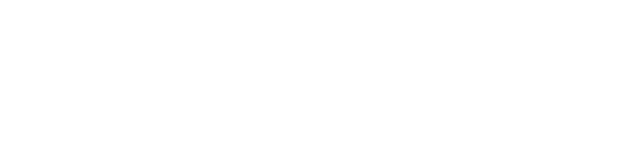
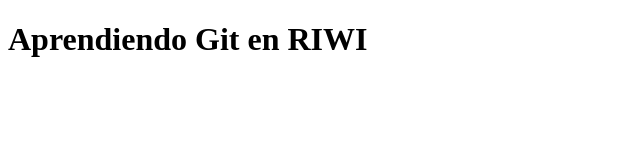
Before and after one commit to dasanzmo/git_meta, a plain HTML site: page index.html in a window 1280 px wide. Shown: the whole page, without its empty margins (0-640 px from the left). Drawn offline with Linux system fonts and the light colour scheme.

Commit message:
Index modificado

```diff
--- a/index.html
+++ b/index.html
@@ -7,5 +7,7 @@
 </head>
 <body>
 
+    <h1>Aprendiendo Git en RIWI</h1>
+
 </body>
 </html>
```
